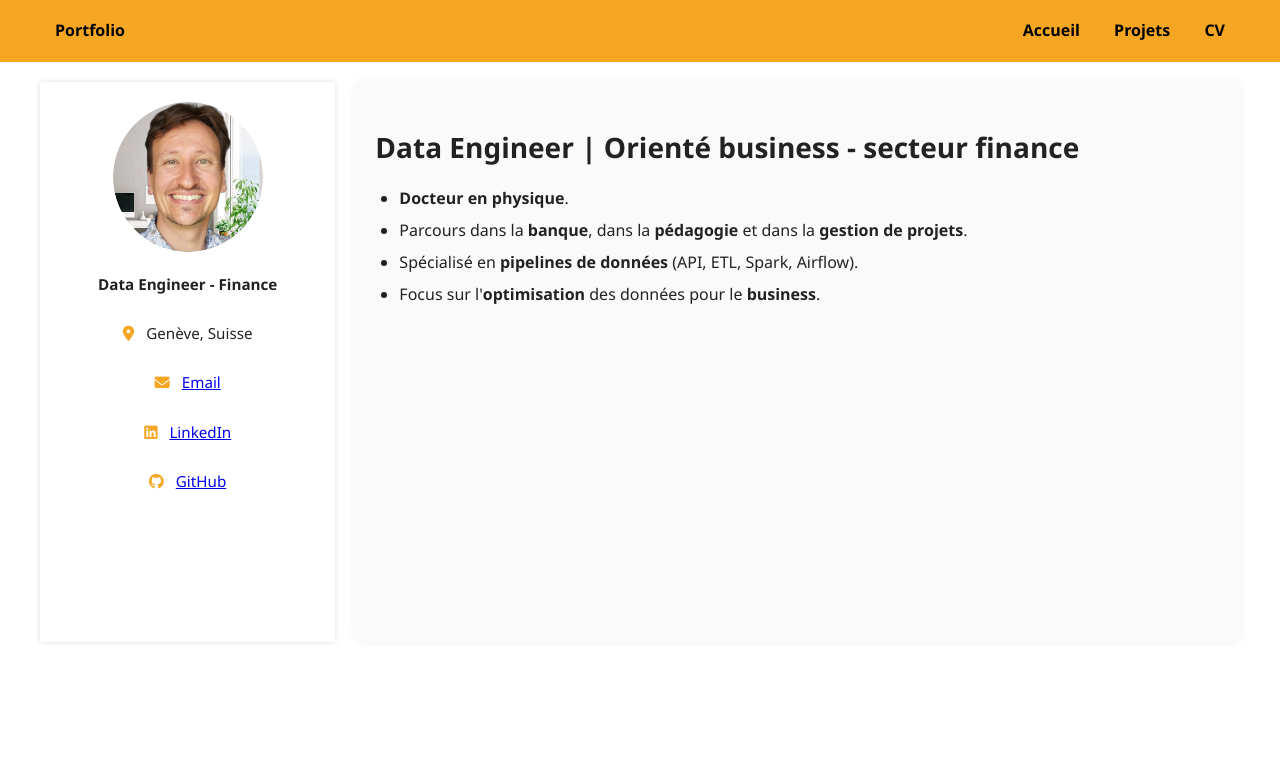
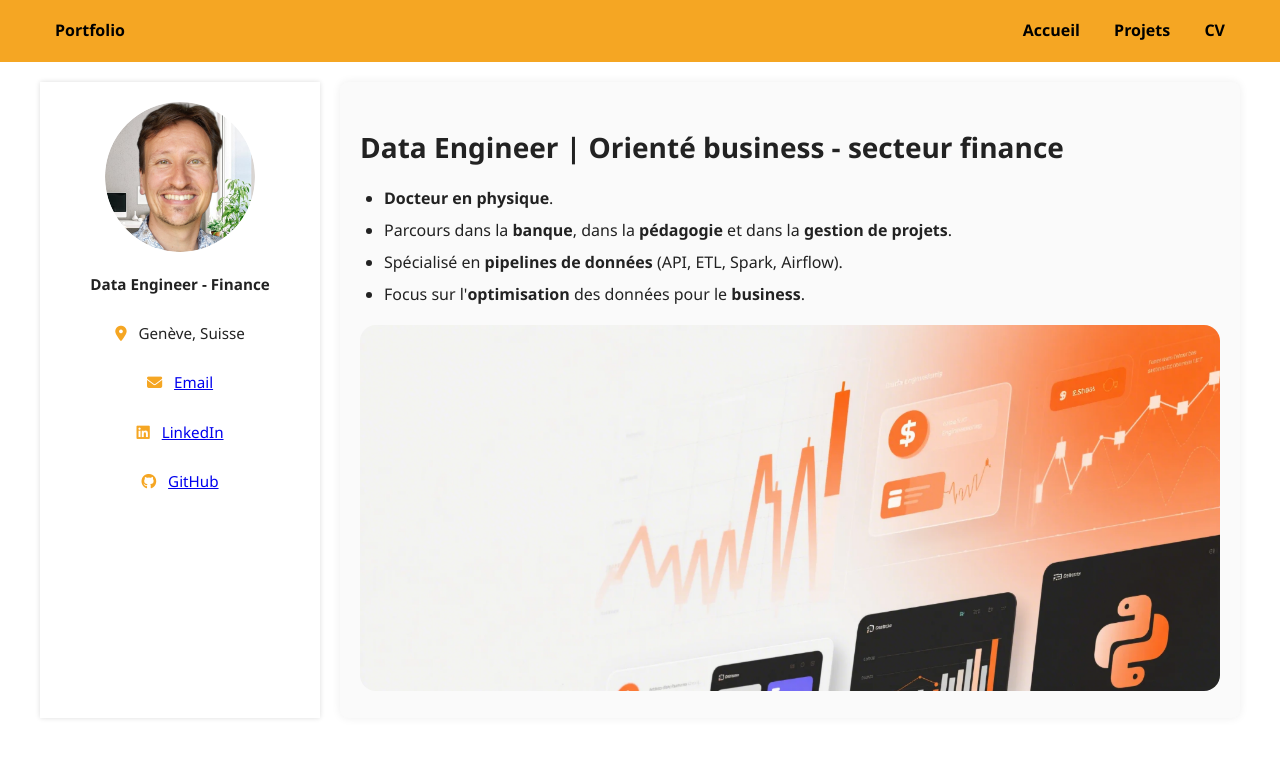
Before and after one commit to MichaelG-create/portfolio, a plain HTML site: page index.html in a window 1280 px wide. Drawn offline with Linux system fonts and the light colour scheme.

Commit message:
feat: :art: add picture down in portfolio section

```diff
--- a/assets/css/style.css
+++ b/assets/css/style.css
@@ -112,6 +112,13 @@ li {
   object-fit: cover;
 }
 
+.banner-photo {
+  /* width: 1401px; */
+  width: 860px;
+  border-radius: 16px;
+  object-fit: cover;
+}
+
 .desc {
   font-weight: 600;
   text-align: center;
--- a/index.html
+++ b/index.html
@@ -42,6 +42,7 @@
         <li>Spécialisé en <strong>pipelines de données</strong> (API, ETL, Spark, Airflow).</li>
         <li>Focus sur l'<strong>optimisation</strong> des données pour le <strong>business</strong>.</li>
       </ul>
+      <img src="./assets/images/image_couverture.png" alt="image_data_engineer_finance" class="banner-photo" />
     </section>
   </main>
 
```
Also changed, not shown: assets/images/image_couverture.png (added).
